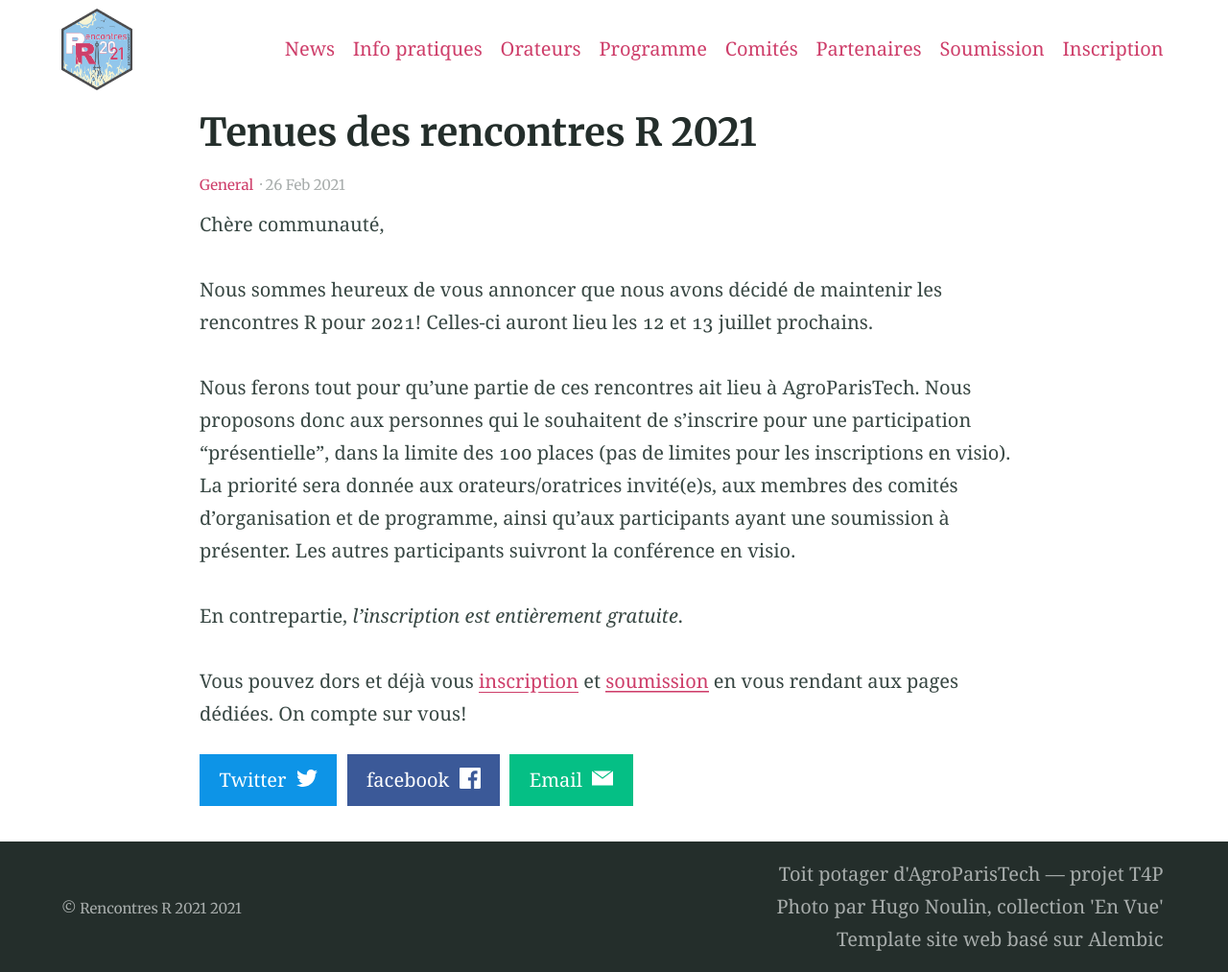
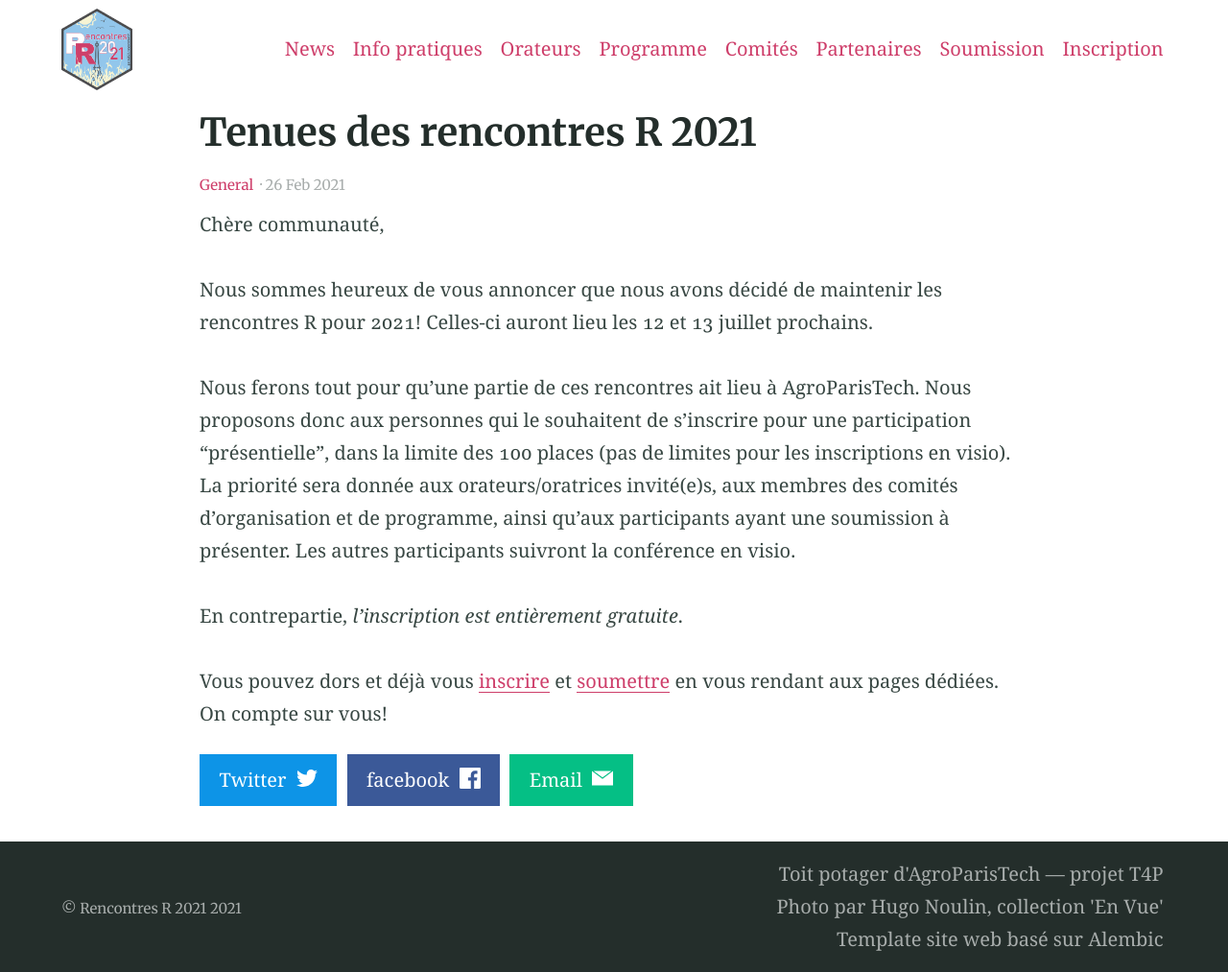
Before and after one commit to rencontres-r-2020/rencontres-r-2021.github.io, a Jekyll site: the page built from _posts/2021-02-26-reopening.md, in a window 1280 px wide. Shown: the whole page at 96% size. Built offline with Jekyll 4.4.1, drawn with Linux system fonts in a browser that asks for light colours; our own code applies the rules of GitHub Pages for plain Markdown files.

Commit message:
correction des liens dans le post d'accueil

```diff
--- a/_posts/2021-02-26-reopening.md
+++ b/_posts/2021-02-26-reopening.md
@@ -20,6 +20,6 @@
 
 En contrepartie, _l'inscription est entièrement gratuite_.
 
-Vous pouvez dors et déjà vous [inscription](inscrire) et
-[soumission](soumettre) en vous rendant aux pages dédiées. On compte
+Vous pouvez dors et déjà vous [inscrire](inscription) et
+[soumettre](soumission) en vous rendant aux pages dédiées. On compte
 sur vous!
```
